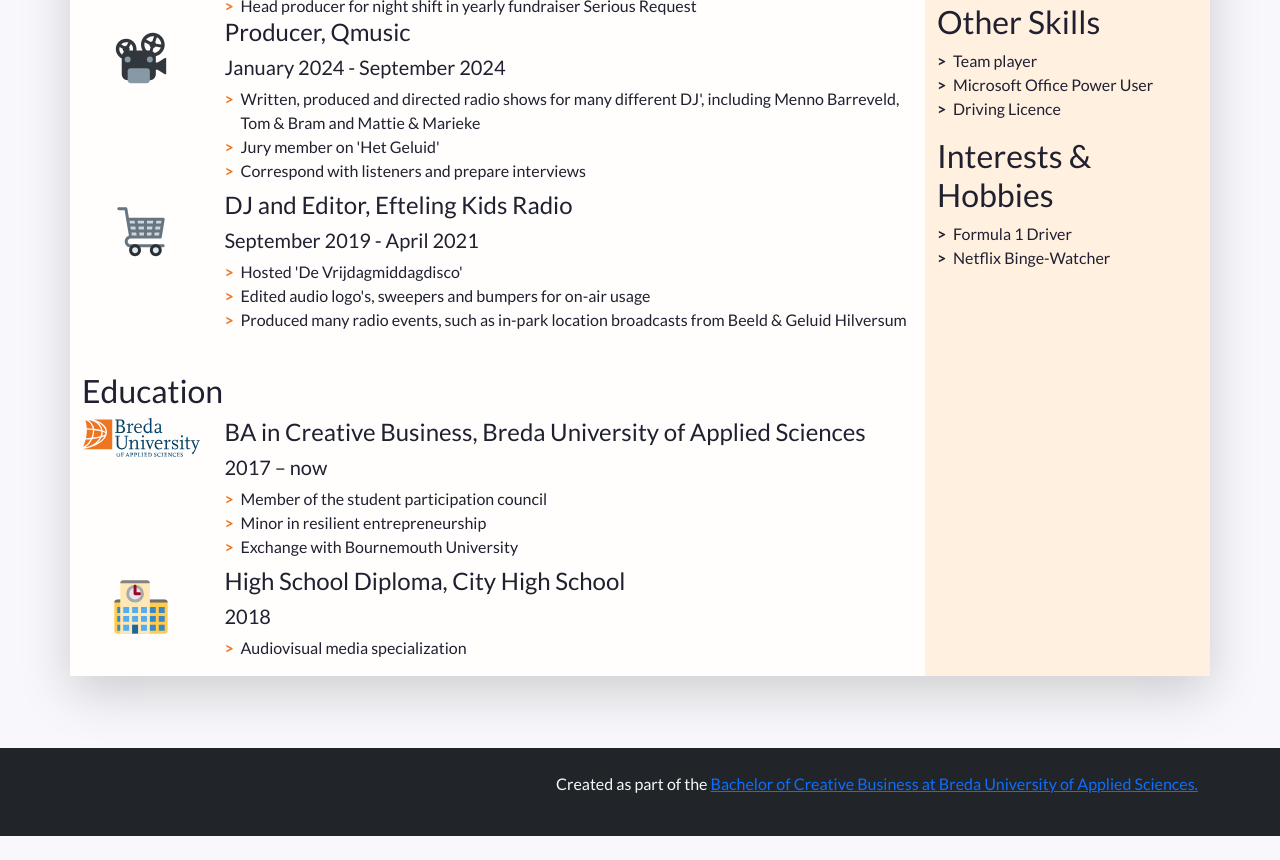
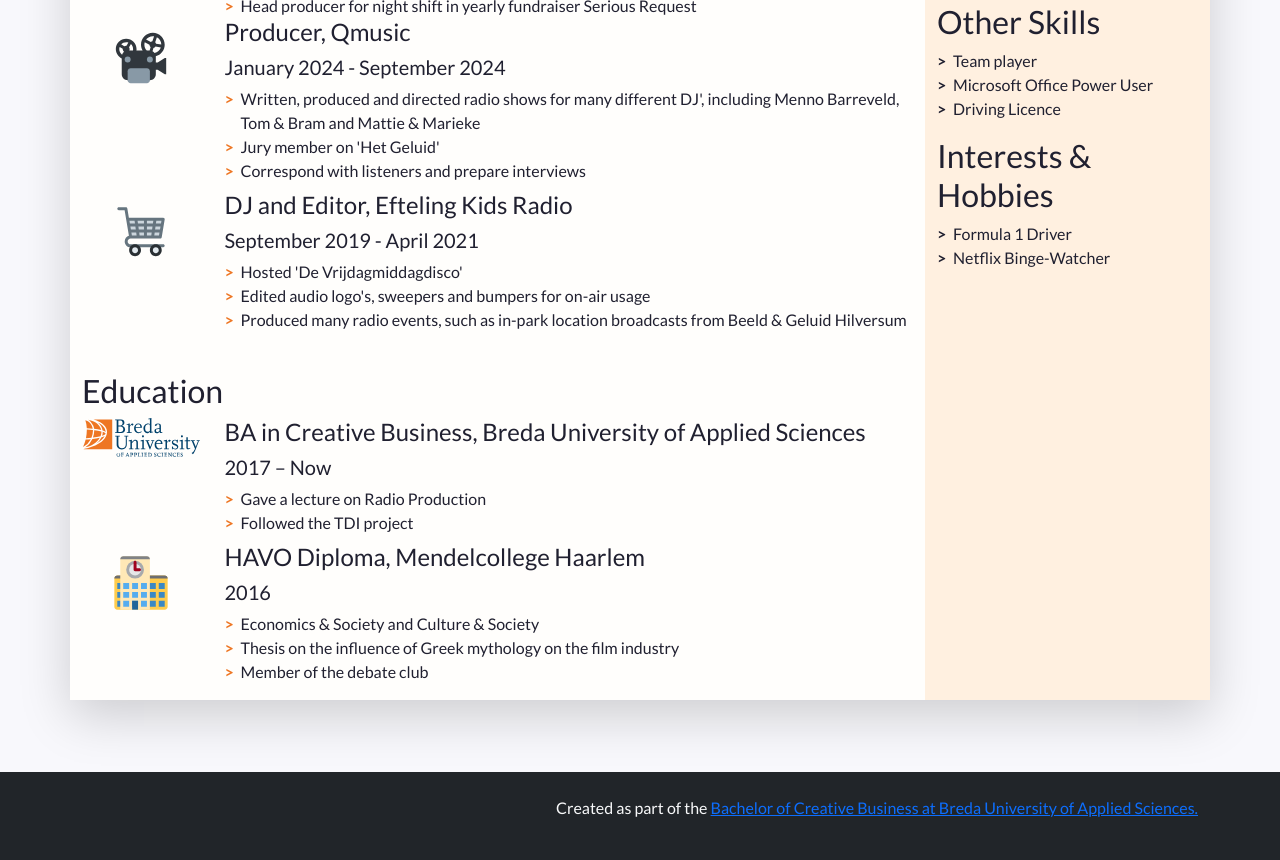
Before and after one commit to 170429/curriculumvitae, a plain HTML site: page index.html in a window 1280 px wide. Shown: the part 596-1456 px from the top of the page. Before the commit the page ends 1432 px from the top, so only its background shows below. Drawn offline with nearby package versions, Linux system fonts and the light colour scheme.

Commit message:
Updated education

```diff
--- a/index.html
+++ b/index.html
@@ -155,12 +155,11 @@
                 </div>
                 <div class="biography-contents col-9 col-sm-10 col-md-9 col-lg-10">
                   <h4>BA in Creative Business, Breda University of Applied Sciences</h4>
-                  <h5>2017 –&nbsp;now</h5>
+                  <h5>2017 –&nbsp;Now</h5>
                   <!-- Use the list below to talk about minors, exchanges, extra-curricular activities. -->
                   <ul class="biography-details list-unstyled">
-                    <li>Member of the student participation council</li>
-                    <li>Minor in resilient entrepreneurship</li>
-                    <li>Exchange with Bournemouth University</li>
+                    <li>Gave a lecture on Radio Production&nbsp;</li>
+                    <li>Followed the TDI project&nbsp;</li>
                   </ul>
                 </div>
               </li>
@@ -171,10 +170,12 @@
                   <img class="biography-logo mw-100 d-block mx-auto" src="images/schools/school.svg" alt="School logo" width="80">
                 </div>
                 <div class="biography-contents col-9 col-sm-10 col-md-9 col-lg-10">
-                  <h4>High School Diploma, City High School</h4>
-                  <h5>2018</h5>
+                  <h4>HAVO Diploma, Mendelcollege Haarlem</h4>
+                  <h5>2016</h5>
                   <ul class="biography-details list-unstyled">
-                    <li>Audiovisual media specialization</li>
+                    <li>Economics &amp; Society and Culture &amp; Society&nbsp;&nbsp;</li>
+					<li>Thesis on the influence of Greek mythology on the film industry&nbsp; &nbsp;</li>
+					<li>Member of the debate club&nbsp; &nbsp;</li>
                   </ul>
                 </div>
               </li>
```
